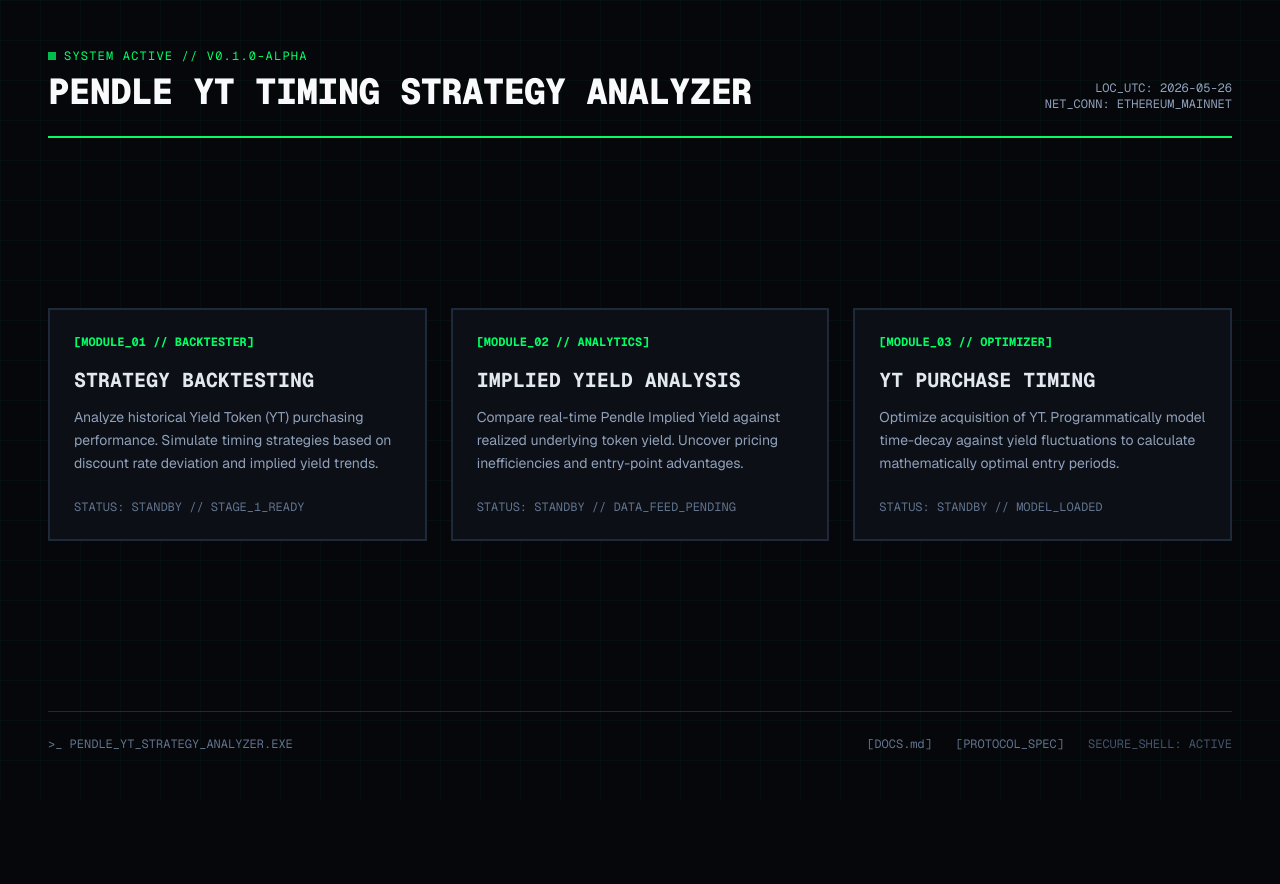
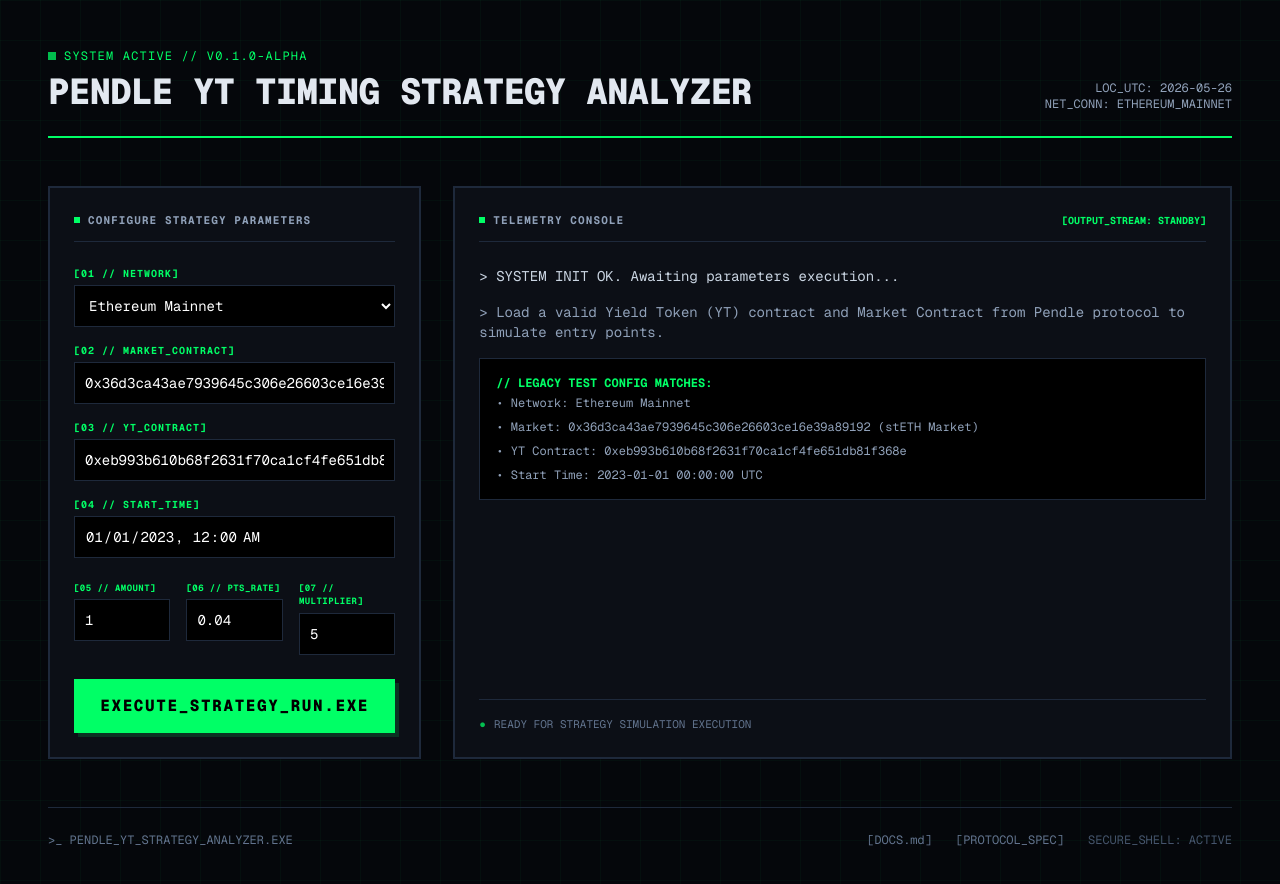
Before and after one commit to Rusenkiy/pendle-analyzer, a Next.js app: page / in a window 1280 px wide. Shown: the top 884 px of the page. Before the commit the page ends 800 px from the top, so only its background shows below. Built offline with nearby package versions, Linux system fonts and the light colour scheme.

Commit message:
feat: create brutalist green geometric input form component

```diff
--- a/app/page.tsx
+++ b/app/page.tsx
@@ -1,6 +1,14 @@
+"use client";
+
+import InputForm, { StrategyInputs } from "@/components/InputForm";
+
 export default function Home() {
+  const handleStrategySubmit = (inputs: StrategyInputs) => {
+    console.log("Dashboard received inputs:", inputs);
+  };
+
   return (
-    <main className="min-h-screen cyber-grid flex flex-col justify-between p-6 md:p-12 selection:bg-brand-green selection:text-black">
+    <main className="min-h-screen cyber-grid flex flex-col justify-between p-6 md:p-12 selection:bg-brand-green selection:text-black text-slate-200">
       {/* HUD Header */}
       <header className="border-b-2 border-brand-green pb-6 flex flex-col md:flex-row justify-between items-start md:items-end gap-4">
         <div>
@@ -20,53 +28,48 @@
         </div>
       </header>
 
-      {/* Main Grid Content */}
-      <div className="my-12 grid grid-cols-1 md:grid-cols-3 gap-6">
-        {/* Module 1: Strategy Backtester */}
-        <div className="border-2 border-dark-border hover:border-brand-green bg-dark-card p-6 transition-all duration-300 group">
-          <span className="font-mono text-xs text-brand-green font-bold block mb-4">
-            [MODULE_01 // BACKTESTER]
-          </span>
-          <h2 className="text-xl font-bold font-mono uppercase mb-3 text-slate-200">
-            Strategy Backtesting
-          </h2>
-          <p className="text-slate-400 text-sm leading-relaxed mb-6">
-            Analyze historical Yield Token (YT) purchasing performance. Simulate timing strategies based on discount rate deviation and implied yield trends.
-          </p>
-          <div className="font-mono text-xs text-slate-500 group-hover:text-brand-green transition-colors">
-            STATUS: STANDBY // STAGE_1_READY
-          </div>
+      {/* Two-Column Interactive Dashboard Layout */}
+      <div className="my-12 grid grid-cols-1 lg:grid-cols-3 gap-8 items-start">
+        {/* Left Column: Strategy Config Form */}
+        <div className="lg:col-span-1">
+          <InputForm onSubmit={handleStrategySubmit} />
         </div>
 
-        {/* Module 2: Market Analytics */}
-        <div className="border-2 border-dark-border hover:border-brand-green bg-dark-card p-6 transition-all duration-300 group">
-          <span className="font-mono text-xs text-brand-green font-bold block mb-4">
-            [MODULE_02 // ANALYTICS]
-          </span>
-          <h2 className="text-xl font-bold font-mono uppercase mb-3 text-slate-200">
-            Implied Yield Analysis
-          </h2>
-          <p className="text-slate-400 text-sm leading-relaxed mb-6">
-            Compare real-time Pendle Implied Yield against realized underlying token yield. Uncover pricing inefficiencies and entry-point advantages.
-          </p>
-          <div className="font-mono text-xs text-slate-500 group-hover:text-brand-green transition-colors">
-            STATUS: STANDBY // DATA_FEED_PENDING
+        {/* Right Column: Interactive Output Console */}
+        <div className="lg:col-span-2 border-2 border-dark-border bg-dark-card p-6 h-full min-h-[500px] flex flex-col justify-between font-mono">
+          <div>
+            <div className="flex items-center justify-between border-b border-dark-border pb-3 mb-6">
+              <div className="flex items-center gap-2">
+                <span className="h-1.5 w-1.5 bg-brand-green"></span>
+                <span className="text-[11px] font-bold tracking-widest text-slate-400 uppercase">
+                  Telemetry Console
+                </span>
+              </div>
+              <span className="text-[10px] text-brand-green font-bold">
+                [OUTPUT_STREAM: STANDBY]
+              </span>
+            </div>
+
+            <div className="text-sm space-y-4 text-slate-400">
+              <p className="text-slate-300">
+                &gt; SYSTEM INIT OK. Awaiting parameters execution...
+              </p>
+              <p>
+                &gt; Load a valid Yield Token (YT) contract and Market Contract from Pendle protocol to simulate entry points.
+              </p>
+              <div className="p-4 bg-black border border-dark-border space-y-2 text-xs">
+                <span className="text-brand-green block mb-1 font-bold">{"// LEGACY TEST CONFIG MATCHES:"}</span>
+                <p>• Network: Ethereum Mainnet</p>
+                <p>• Market: 0x36d3ca43ae7939645c306e26603ce16e39a89192 (stETH Market)</p>
+                <p>• YT Contract: 0xeb993b610b68f2631f70ca1cf4fe651db81f368e</p>
+                <p>• Start Time: 2023-01-01 00:00:00 UTC</p>
+              </div>
+            </div>
           </div>
-        </div>
 
-        {/* Module 3: Strategy Engine */}
-        <div className="border-2 border-dark-border hover:border-brand-green bg-dark-card p-6 transition-all duration-300 group">
-          <span className="font-mono text-xs text-brand-green font-bold block mb-4">
-            [MODULE_03 // OPTIMIZER]
-          </span>
-          <h2 className="text-xl font-bold font-mono uppercase mb-3 text-slate-200">
-            YT Purchase Timing
-          </h2>
-          <p className="text-slate-400 text-sm leading-relaxed mb-6">
-            Optimize acquisition of YT. Programmatically model time-decay against yield fluctuations to calculate mathematically optimal entry periods.
-          </p>
-          <div className="font-mono text-xs text-slate-500 group-hover:text-brand-green transition-colors">
-            STATUS: STANDBY // MODEL_LOADED
+          <div className="mt-8 border-t border-dark-border pt-4 text-[11px] text-slate-500">
+            <span className="text-brand-green animate-pulse mr-2">●</span>
+            READY FOR STRATEGY SIMULATION EXECUTION
           </div>
         </div>
       </div>
--- /dev/null
+++ b/components/InputForm.tsx
@@ -0,0 +1,235 @@
+"use client";
+
+import React, { useState } from "react";
+
+export type NetworkName = "ethereum" | "arbitrum" | "mantle";
+
+export interface StrategyInputs {
+  network: NetworkName;
+  marketContract: string;
+  ytContract: string;
+  startTime: string;
+  underlyingAmount: number;
+  pointsPerHourPerUnderlying: number;
+  pendleMultiplier: number;
+}
+
+interface InputFormProps {
+  onSubmit?: (inputs: StrategyInputs) => void;
+}
+
+const DEFAULT_INPUTS: StrategyInputs = {
+  network: "ethereum",
+  marketContract: "0x36d3ca43ae7939645c306e26603ce16e39a89192",
+  ytContract: "0xeb993b610b68f2631f70ca1cf4fe651db81f368e",
+  startTime: "2023-01-01T00:00",
+  underlyingAmount: 1.0,
+  pointsPerHourPerUnderlying: 0.04,
+  pendleMultiplier: 5,
+};
+
+export default function InputForm({ onSubmit }: InputFormProps) {
+  const [inputs, setInputs] = useState<StrategyInputs>(DEFAULT_INPUTS);
+
+  const handleChange = (
+    e: React.ChangeEvent<HTMLInputElement | HTMLSelectElement>
+  ) => {
+    const { name, value } = e.target;
+
+    // Parse numeric fields properly
+    if (
+      name === "underlyingAmount" ||
+      name === "pointsPerHourPerUnderlying" ||
+      name === "pendleMultiplier"
+    ) {
+      setInputs((prev) => ({
+        ...prev,
+        [name]: parseFloat(value) || 0,
+      }));
+    } else {
+      setInputs((prev) => ({
+        ...prev,
+        [name]: value,
+      }));
+    }
+  };
+
+  const handleSubmit = (e: React.FormEvent) => {
+    e.preventDefault();
+    console.log("Submitted Strategy Inputs:", inputs);
+    if (onSubmit) {
+      onSubmit(inputs);
+    }
+  };
+
+  return (
+    <form
+      onSubmit={handleSubmit}
+      className="border-2 border-dark-border bg-dark-card p-6 rounded-none w-full max-w-xl font-mono text-slate-200"
+    >
+      <div className="flex items-center gap-2 mb-6 border-b border-dark-border pb-3">
+        <span className="h-1.5 w-1.5 bg-brand-green"></span>
+        <span className="text-[11px] font-bold tracking-widest text-slate-400 uppercase">
+          Configure Strategy Parameters
+        </span>
+      </div>
+
+      <div className="space-y-4">
+        {/* Network Selection */}
+        <div>
+          <label
+            htmlFor="network"
+            className="block text-[10px] tracking-widest text-brand-green uppercase mb-1 font-bold"
+          >
+            [01 // NETWORK]
+          </label>
+          <select
+            id="network"
+            name="network"
+            value={inputs.network}
+            onChange={handleChange}
+            className="bg-black border border-dark-border text-white rounded-none p-2.5 font-mono text-sm focus:outline-none focus:border-brand-green focus:ring-1 focus:ring-brand-green w-full transition-colors cursor-pointer"
+          >
+            <option value="ethereum">Ethereum Mainnet</option>
+            <option value="arbitrum">Arbitrum One</option>
+            <option value="mantle">Mantle Network</option>
+          </select>
+        </div>
+
+        {/* Market Contract Address */}
+        <div>
+          <label
+            htmlFor="marketContract"
+            className="block text-[10px] tracking-widest text-brand-green uppercase mb-1 font-bold"
+          >
+            [02 // MARKET_CONTRACT]
+          </label>
+          <input
+            type="text"
+            id="marketContract"
+            name="marketContract"
+            value={inputs.marketContract}
+            onChange={handleChange}
+            placeholder="0x..."
+            required
+            className="bg-black border border-dark-border text-white rounded-none p-2.5 font-mono text-sm focus:outline-none focus:border-brand-green focus:ring-1 focus:ring-brand-green w-full transition-colors"
+          />
+        </div>
+
+        {/* YT Contract Address */}
+        <div>
+          <label
+            htmlFor="ytContract"
+            className="block text-[10px] tracking-widest text-brand-green uppercase mb-1 font-bold"
+          >
+            [03 // YT_CONTRACT]
+          </label>
+          <input
+            type="text"
+            id="ytContract"
+            name="ytContract"
+            value={inputs.ytContract}
+            onChange={handleChange}
+            placeholder="0x..."
+            required
+            className="bg-black border border-dark-border text-white rounded-none p-2.5 font-mono text-sm focus:outline-none focus:border-brand-green focus:ring-1 focus:ring-brand-green w-full transition-colors"
+          />
+        </div>
+
+        {/* Start Time */}
+        <div>
+          <label
+            htmlFor="startTime"
+            className="block text-[10px] tracking-widest text-brand-green uppercase mb-1 font-bold"
+          >
+            [04 // START_TIME]
+          </label>
+          <input
+            type="datetime-local"
+            id="startTime"
+            name="startTime"
+            value={inputs.startTime}
+            onChange={handleChange}
+            required
+            className="bg-black border border-dark-border text-white rounded-none p-2.5 font-mono text-sm focus:outline-none focus:border-brand-green focus:ring-1 focus:ring-brand-green w-full transition-colors invert-calendar-icon"
+          />
+        </div>
+
+        {/* Grid for parameters */}
+        <div className="grid grid-cols-1 sm:grid-cols-3 gap-4 pt-2">
+          {/* Underlying Amount */}
+          <div>
+            <label
+              htmlFor="underlyingAmount"
+              className="block text-[9px] tracking-wider text-brand-green uppercase mb-1 font-bold"
+            >
+              [05 // AMOUNT]
+            </label>
+            <input
+              type="number"
+              id="underlyingAmount"
+              name="underlyingAmount"
+              value={inputs.underlyingAmount}
+              onChange={handleChange}
+              step="any"
+              min="0"
+              required
+              className="bg-black border border-dark-border text-white rounded-none p-2.5 font-mono text-sm focus:outline-none focus:border-brand-green focus:ring-1 focus:ring-brand-green w-full transition-colors"
+            />
+          </div>
+
+          {/* Points Per Hour Per Underlying */}
+          <div>
+            <label
+              htmlFor="pointsPerHourPerUnderlying"
+              className="block text-[9px] tracking-wider text-brand-green uppercase mb-1 font-bold"
+            >
+              [06 // PTS_RATE]
+            </label>
+            <input
+              type="number"
+              id="pointsPerHourPerUnderlying"
+              name="pointsPerHourPerUnderlying"
+              value={inputs.pointsPerHourPerUnderlying}
+              onChange={handleChange}
+              step="any"
+              min="0"
+              required
+              className="bg-black border border-dark-border text-white rounded-none p-2.5 font-mono text-sm focus:outline-none focus:border-brand-green focus:ring-1 focus:ring-brand-green w-full transition-colors"
+            />
+          </div>
+
+          {/* Pendle Multiplier */}
+          <div>
+            <label
+              htmlFor="pendleMultiplier"
+              className="block text-[9px] tracking-wider text-brand-green uppercase mb-1 font-bold"
+            >
+              [07 // MULTIPLIER]
+            </label>
+            <input
+              type="number"
+              id="pendleMultiplier"
+              name="pendleMultiplier"
+              value={inputs.pendleMultiplier}
+              onChange={handleChange}
+              step="any"
+              min="0"
+              required
+              className="bg-black border border-dark-border text-white rounded-none p-2.5 font-mono text-sm focus:outline-none focus:border-brand-green focus:ring-1 focus:ring-brand-green w-full transition-colors"
+            />
+          </div>
+        </div>
+      </div>
+
+      <div className="pt-6">
+        <button
+          type="submit"
+          className="w-full bg-brand-green hover:bg-brand-green-dim hover:text-brand-green text-black font-extrabold font-mono uppercase py-3.5 rounded-none transition-all duration-300 tracking-widest cursor-pointer border border-brand-green shadow-[4px_4px_0px_0px_rgba(0,255,102,0.15)] hover:shadow-none hover:translate-x-[2px] hover:translate-y-[2px]"
+        >
+          EXECUTE_STRATEGY_RUN.EXE
+        </button>
+      </div>
+    </form>
+  );
+}
```
